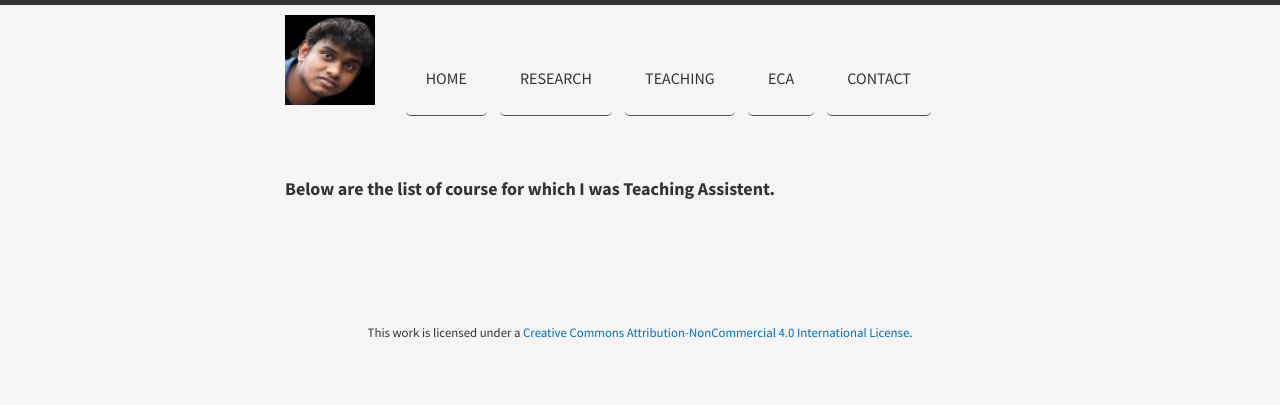
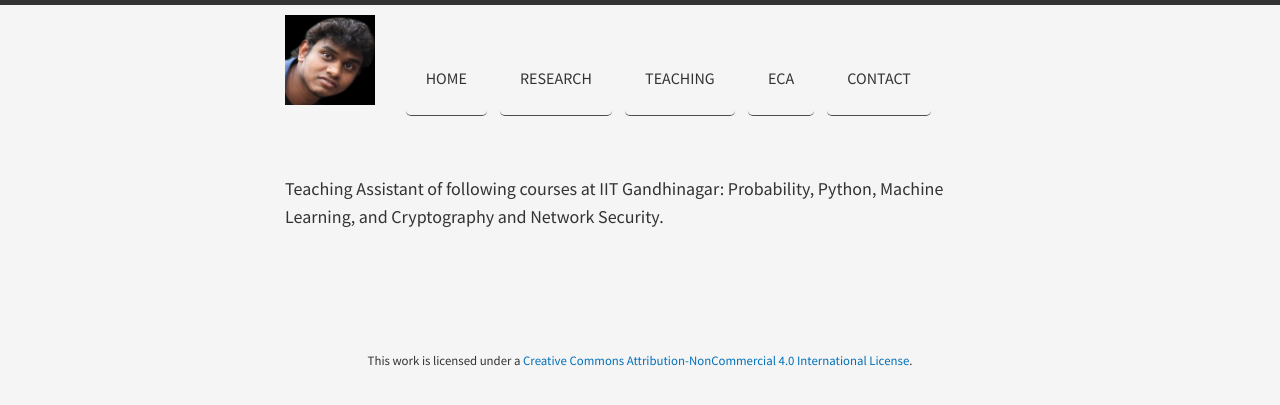
Before and after one commit to indramastan/indradeepmastan, a Jekyll site: the page built from teaching/index.md, in a window 1280 px wide. Shown: the top 405 px of the page. Built offline with Jekyll 4.4.1, drawn with Linux system fonts in a browser that asks for light colours; nearby versions of some CDN libraries.

Commit message:
Update index.md

```diff
--- a/teaching/index.md
+++ b/teaching/index.md
@@ -2,4 +2,4 @@
 layout: page
 title:
 ---
-**Below are the list of course for which I was Teaching Assistent.**
+Teaching Assistant of following courses at IIT Gandhinagar: Probability, Python, Machine Learning, and Cryptography and Network Security.
```
